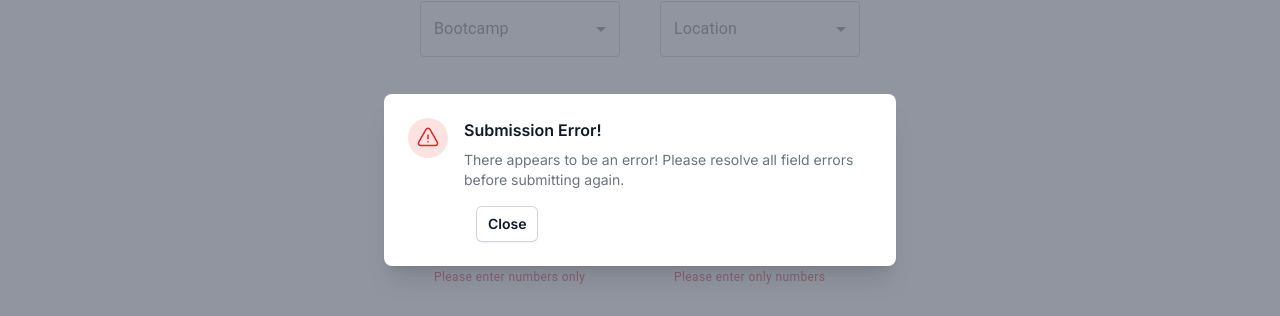
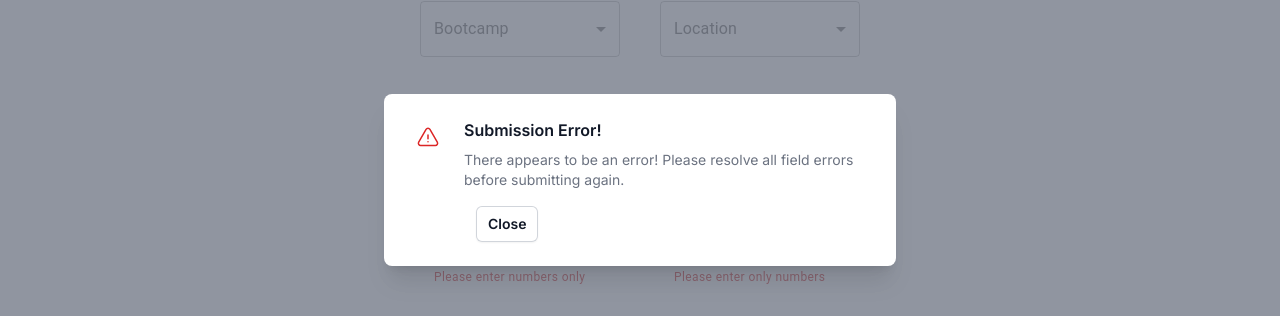
Before and after one commit to ChaseSizemore/alternate-outcomes, a Next.js app: page /contribute in a window 1280 px wide. Both pictures are taken after typing "Sample", "Sample", "Sample", "Sample" into the empty fields and a click on the button "SUBMIT". Shown: the part 220-536 px from the top of the page. Built offline with nearby package versions, Linux system fonts and the light colour scheme.

Commit message:
modularized modal. added modal custom inputs for reusability

```diff
--- a/app/contribute/page.tsx
+++ b/app/contribute/page.tsx
@@ -13,6 +13,8 @@ import { Fragment, useRef, useState } from 'react';
 import { Dialog, Transition } from '@headlessui/react';
 import { ExclamationTriangleIcon } from '@heroicons/react/24/outline';
 
+import Modal from '@/components/Modal';
+
 export default function Contribute() {
   const [bootcamp, setBootcamp] = useState('');
   const [location, setLocation] = useState('');
@@ -25,11 +27,10 @@ export default function Contribute() {
   const [YOEError, setYOEError] = useState(false);
   const [positionError, setPositionError] = useState(false);
   const [companyError, setCompanyError] = useState(false);
-  const [locationError, setLocationError] = useState(false);
-  const [bootcampError, setBootcampError] = useState(false);
+  const [locationError] = useState(false);
+  const [bootcampError] = useState(false);
 
   const [open, setOpen] = useState(false);
-  const cancelButtonRef = useRef(null);
 
   const handleSubmit = (e: any) => {
     const hasErrors = salaryError || YOEError || positionError || companyError || locationError || bootcampError;
@@ -204,75 +205,9 @@ export default function Contribute() {
           </Button>
         </div>
       </Box>
-      <Transition.Root show={open} as={Fragment}>
-        <Dialog
-          as="div"
-          className="relative z-10"
-          initialFocus={cancelButtonRef}
-          onClose={setOpen}
-        >
-          <Transition.Child
-            as={Fragment}
-            enter="ease-out duration-300"
-            enterFrom="opacity-0"
-            enterTo="opacity-100"
-            leave="ease-in duration-200"
-            leaveFrom="opacity-100"
-            leaveTo="opacity-0"
-          >
-            <div className="fixed inset-0 bg-gray-500 bg-opacity-75 transition-opacity" />
-          </Transition.Child>
+      <Modal  open={open} setOpen={setOpen} icon = {'error'} title = {'error'} message = {"There appears to be an error! Please resolve all field errors before submitting again."} />
 
-          <div className="fixed inset-0 z-10 w-screen overflow-y-auto">
-            <div className="flex min-h-full items-end justify-center p-4 text-center sm:items-center sm:p-0">
-              <Transition.Child
-                as={Fragment}
-                enter="ease-out duration-300"
-                enterFrom="opacity-0 translate-y-4 sm:translate-y-0 sm:scale-95"
-                enterTo="opacity-100 translate-y-0 sm:scale-100"
-                leave="ease-in duration-200"
-                leaveFrom="opacity-100 translate-y-0 sm:scale-100"
-                leaveTo="opacity-0 translate-y-4 sm:translate-y-0 sm:scale-95"
-              >
-                <Dialog.Panel className="relative transform overflow-hidden rounded-lg bg-white px-4 pb-4 pt-5 text-left shadow-xl transition-all sm:my-8 sm:w-full sm:max-w-lg sm:p-6">
-                  <div className="sm:flex sm:items-start">
-                    <div className="mx-auto flex h-12 w-12 flex-shrink-0 items-center justify-center rounded-full bg-red-100 sm:mx-0 sm:h-10 sm:w-10">
-                      <ExclamationTriangleIcon
-                        className="h-6 w-6 text-red-600"
-                        aria-hidden="true"
-                      />
-                    </div>
-                    <div className="mt-3 text-center sm:ml-4 sm:mt-0 sm:text-left">
-                      <Dialog.Title
-                        as="h3"
-                        className="text-base font-semibold leading-6 text-gray-900"
-                      >
-                        Submission Error!
-                      </Dialog.Title>
-                      <div className="mt-2">
-                        <p className="text-sm text-gray-500">
-                          There appears to be an error! Please resolve all field
-                          errors before submitting again.
-                        </p>
-                      </div>
-                    </div>
-                  </div>
-                  <div className="mt-5 sm:ml-10 sm:mt-4 sm:flex sm:pl-4">
-                    <button
-                      type="button"
-                      className="mt-3 inline-flex w-full justify-center rounded-md bg-white px-3 py-2 text-sm font-semibold text-gray-900 shadow-sm ring-1 ring-inset ring-gray-300 hover:bg-gray-50 sm:ml-3 sm:mt-0 sm:w-auto"
-                      onClick={() => setOpen(false)}
-                      ref={cancelButtonRef}
-                    >
-                      Close
-                    </button>
-                  </div>
-                </Dialog.Panel>
-              </Transition.Child>
-            </div>
-          </div>
-        </Dialog>
-      </Transition.Root>
+
     </div>
   );
 }
--- a/app/feedbackForm/page.tsx
+++ b/app/feedbackForm/page.tsx
@@ -3,9 +3,11 @@ import { Tab } from '@headlessui/react';
 import { useState } from 'react';
 import axios from 'axios';
 import { Button } from '@/components/Button';
+import Modal from '@/components/Modal';
 
 export default function FeedbackForm() {
   const [comment, setComment] = useState<string>('');
+  const [open, setOpen] = useState<boolean>(false);
 
   /**
    * Handles the form submission by sending a POST request to the feedbackForm API endpoint with the comment data.
@@ -14,9 +16,18 @@ export default function FeedbackForm() {
    */
   const handleSubmit = (e: any) => {
     e.preventDefault();
-    axios.post('/api/feedbackForm', {
-      comment: comment,
-    });
+    axios
+      .post('/api/feedbackForm', {
+        comment: comment,
+      })
+      .then((res) => {
+        if (res.status === 200 || res.status === 304) {
+          setOpen(true);
+        }
+      })
+      .catch((err) => {
+        console.log(err);
+      });
   };
 
   const handleComment = (e: React.ChangeEvent<HTMLTextAreaElement>) => {
@@ -66,6 +77,7 @@ export default function FeedbackForm() {
           </Button>
         </div>
       </form>
+      <Modal  open={open} setOpen={setOpen} icon = {'success'} title = {'feedback'} message = {"Thank you for submitting feedback! We'll check on it as soon as possible!"}/>
     </>
   );
 }
--- /dev/null
+++ b/components/Modal.tsx
@@ -0,0 +1,110 @@
+import { Fragment, useRef, useState } from 'react';
+import { Dialog, Transition } from '@headlessui/react';
+import {
+  ExclamationTriangleIcon,
+  CheckBadgeIcon,
+} from '@heroicons/react/24/outline';
+import { RefObject } from 'react';
+
+type ModalProps = {
+  open: boolean;
+  setOpen: (open: boolean) => void;
+  icon: IconType;
+  title: TitleType;
+  message: string;
+};
+
+type IconType = 'error' | 'success';
+type TitleType = 'error' | 'success' | 'feedback';
+
+type IconVariant = {
+  error: JSX.Element;
+  success: JSX.Element;
+};
+const iconVariants: IconVariant = {
+  error: (
+    <ExclamationTriangleIcon
+      className="h-6 w-6 text-red-600"
+      aria-hidden="true"
+    />
+  ),
+  success: (
+    <CheckBadgeIcon className="h-6 w-6 text-green-600" aria-hidden="true" />
+  ),
+};
+
+const titleVariant = {
+  error: 'Submission Error!',
+  success: 'Submission Successful!',
+  feedback: 'Thanks for the feedback!',
+};
+
+export default function Modal({
+  open,
+  setOpen,
+  icon,
+  title,
+  message,
+}: ModalProps) {
+  return (
+    <Transition.Root show={open} as={Fragment}>
+      <Dialog as="div" className="relative z-10" onClose={setOpen}>
+        <Transition.Child
+          as={Fragment}
+          enter="ease-out duration-300"
+          enterFrom="opacity-0"
+          enterTo="opacity-100"
+          leave="ease-in duration-200"
+          leaveFrom="opacity-100"
+          leaveTo="opacity-0"
+        >
+          <div className="fixed inset-0 bg-gray-500 bg-opacity-75 transition-opacity" />
+        </Transition.Child>
+
+        <div className="fixed inset-0 z-10 w-screen overflow-y-auto">
+          <div className="flex min-h-full items-end justify-center p-4 text-center sm:items-center sm:p-0">
+            <Transition.Child
+              as={Fragment}
+              enter="ease-out duration-300"
+              enterFrom="opacity-0 translate-y-4 sm:translate-y-0 sm:scale-95"
+              enterTo="opacity-100 translate-y-0 sm:scale-100"
+              leave="ease-in duration-200"
+              leaveFrom="opacity-100 translate-y-0 sm:scale-100"
+              leaveTo="opacity-0 translate-y-4 sm:translate-y-0 sm:scale-95"
+            >
+              <Dialog.Panel className="relative transform overflow-hidden rounded-lg bg-white px-4 pb-4 pt-5 text-left shadow-xl transition-all sm:my-8 sm:w-full sm:max-w-lg sm:p-6">
+                <div className="sm:flex sm:items-start">
+                  <div className="mx-auto flex h-12 w-12 flex-shrink-0 items-center justify-center rounded-full sm:mx-0 sm:h-10 sm:w-10">
+                    {iconVariants[icon]}
+                  </div>
+                  <div className="mt-3 text-center sm:ml-4 sm:mt-0 sm:text-left">
+                    <Dialog.Title
+                      as="h3"
+                      className="text-base font-semibold leading-6 text-gray-900"
+                    >
+                      {titleVariant[title]}{' '}
+                    </Dialog.Title>
+                    <div className="mt-2">
+                      <p className="text-sm text-gray-500">
+                        {message}
+                      </p>
+                    </div>
+                  </div>
+                </div>
+                <div className="mt-5 sm:ml-10 sm:mt-4 sm:flex sm:pl-4">
+                  <button
+                    type="button"
+                    className="mt-3 inline-flex w-full justify-center rounded-md bg-white px-3 py-2 text-sm font-semibold text-gray-900 shadow-sm ring-1 ring-inset ring-gray-300 hover:bg-gray-50 sm:ml-3 sm:mt-0 sm:w-auto"
+                    onClick={() => setOpen(false)}
+                  >
+                    Close
+                  </button>
+                </div>
+              </Dialog.Panel>
+            </Transition.Child>
+          </div>
+        </div>
+      </Dialog>
+    </Transition.Root>
+  );
+}
```
Also changed, not shown: 1 other file (tests, documents, lock files or other folders).
